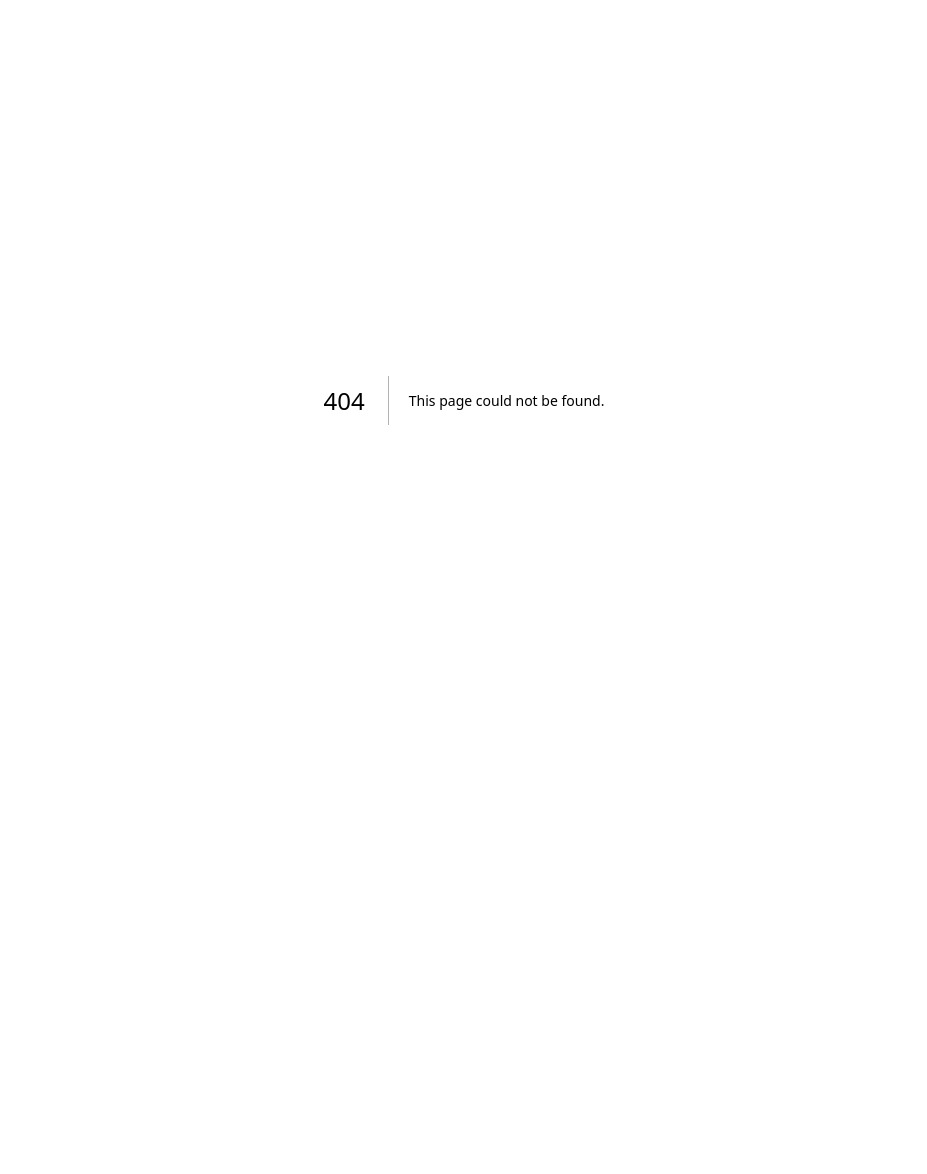
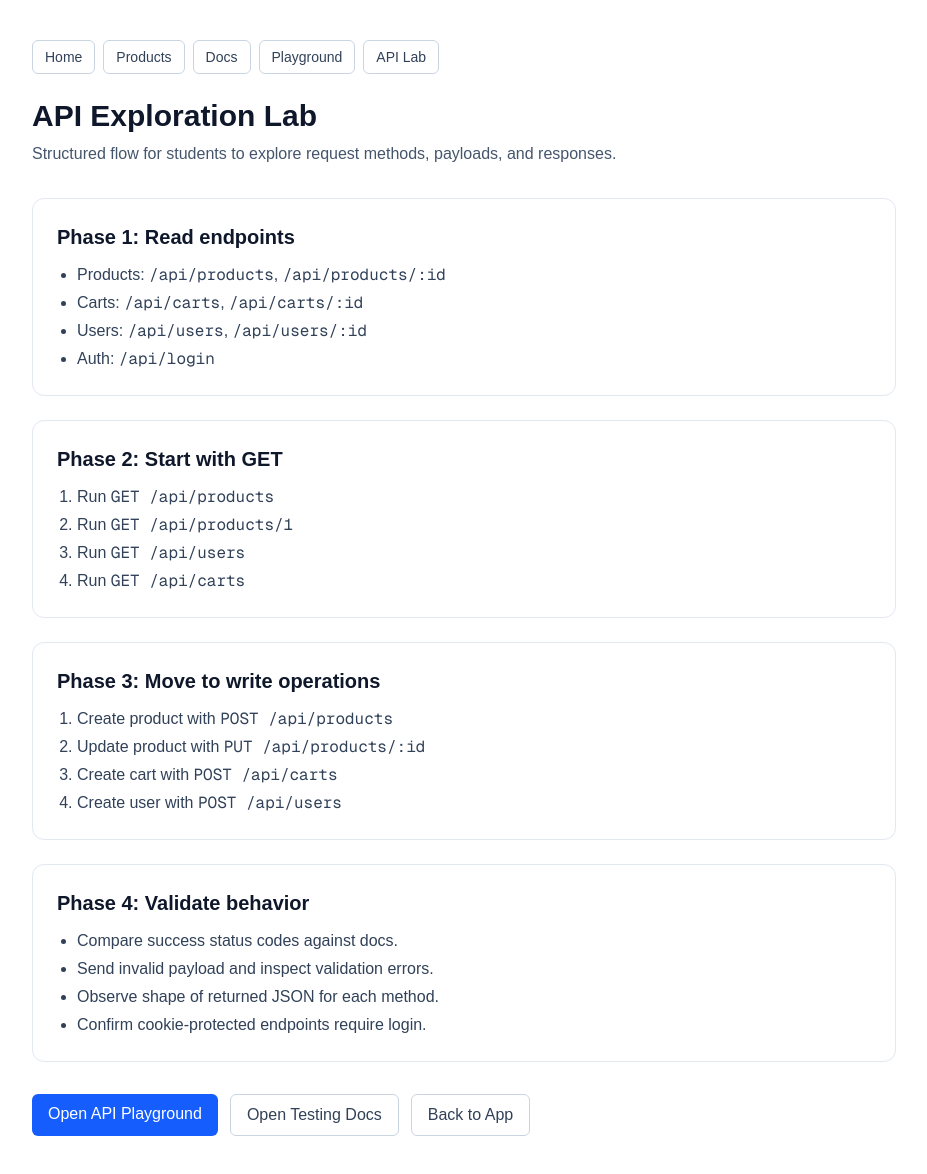
Before and after one commit to britelink/Fakestore, a Next.js app: page /api-lab in a window 1280 px wide. Before the commit this address had no page. Shown: the whole page, without its empty margins (176-1103 px from the left). Before the commit the page ends 800 px from the top, so only its background shows below. Built offline with nearby package versions, Linux system fonts and the light colour scheme.

Commit message:
Remove middleware for protected routes and add API Lab link to Home and Docs pages

```diff
--- /dev/null
+++ b/app/api-lab/page.tsx
@@ -0,0 +1,75 @@
+import Link from "next/link";
+import AppNav from "@/app/components/AppNav";
+
+export default function ApiLabPage() {
+  return (
+    <main className="mx-auto min-h-screen w-full max-w-4xl px-4 py-10">
+      <AppNav />
+      <h1 className="text-3xl font-bold text-slate-900">API Exploration Lab</h1>
+      <p className="mt-2 text-slate-600">
+        Structured flow for students to explore request methods, payloads, and responses.
+      </p>
+
+      <section className="mt-8 rounded-xl border border-slate-200 bg-white p-6">
+        <h2 className="text-xl font-semibold text-slate-900">Phase 1: Read endpoints</h2>
+        <ul className="mt-3 list-disc space-y-1 pl-5 text-slate-700">
+          <li>Products: <code>/api/products</code>, <code>/api/products/:id</code></li>
+          <li>Carts: <code>/api/carts</code>, <code>/api/carts/:id</code></li>
+          <li>Users: <code>/api/users</code>, <code>/api/users/:id</code></li>
+          <li>Auth: <code>/api/login</code></li>
+        </ul>
+      </section>
+
+      <section className="mt-6 rounded-xl border border-slate-200 bg-white p-6">
+        <h2 className="text-xl font-semibold text-slate-900">Phase 2: Start with GET</h2>
+        <ol className="mt-3 list-decimal space-y-1 pl-5 text-slate-700">
+          <li>Run <code>GET /api/products</code></li>
+          <li>Run <code>GET /api/products/1</code></li>
+          <li>Run <code>GET /api/users</code></li>
+          <li>Run <code>GET /api/carts</code></li>
+        </ol>
+      </section>
+
+      <section className="mt-6 rounded-xl border border-slate-200 bg-white p-6">
+        <h2 className="text-xl font-semibold text-slate-900">Phase 3: Move to write operations</h2>
+        <ol className="mt-3 list-decimal space-y-1 pl-5 text-slate-700">
+          <li>Create product with <code>POST /api/products</code></li>
+          <li>Update product with <code>PUT /api/products/:id</code></li>
+          <li>Create cart with <code>POST /api/carts</code></li>
+          <li>Create user with <code>POST /api/users</code></li>
+        </ol>
+      </section>
+
+      <section className="mt-6 rounded-xl border border-slate-200 bg-white p-6">
+        <h2 className="text-xl font-semibold text-slate-900">Phase 4: Validate behavior</h2>
+        <ul className="mt-3 list-disc space-y-1 pl-5 text-slate-700">
+          <li>Compare success status codes against docs.</li>
+          <li>Send invalid payload and inspect validation errors.</li>
+          <li>Observe shape of returned JSON for each method.</li>
+          <li>Confirm cookie-protected endpoints require login.</li>
+        </ul>
+      </section>
+
+      <div className="mt-8 flex flex-wrap gap-3">
+        <Link
+          href="/playground"
+          className="rounded-md bg-blue-600 px-4 py-2 text-white hover:bg-blue-700"
+        >
+          Open API Playground
+        </Link>
+        <Link
+          href="/docs"
+          className="rounded-md border border-slate-300 bg-white px-4 py-2 text-slate-700 hover:bg-slate-100"
+        >
+          Open Testing Docs
+        </Link>
+        <Link
+          href="/products"
+          className="rounded-md border border-slate-300 bg-white px-4 py-2 text-slate-700 hover:bg-slate-100"
+        >
+          Back to App
+        </Link>
+      </div>
+    </main>
+  );
+}
--- /dev/null
+++ b/app/api/carts/[cartId]/route.ts
@@ -0,0 +1 @@
+export { GET, PUT, DELETE } from "../../cart/[cartId]/route";
--- /dev/null
+++ b/app/api/carts/route.ts
@@ -0,0 +1 @@
+export { GET, POST } from "../cart/route";
--- /dev/null
+++ b/app/components/AppNav.tsx
@@ -0,0 +1,23 @@
+import Link from "next/link";
+
+export default function AppNav() {
+  return (
+    <nav className="mb-6 flex flex-wrap gap-2">
+      <Link href="/" className="rounded-md border border-slate-300 bg-white px-3 py-1.5 text-sm text-slate-700 hover:bg-slate-100">
+        Home
+      </Link>
+      <Link href="/products" className="rounded-md border border-slate-300 bg-white px-3 py-1.5 text-sm text-slate-700 hover:bg-slate-100">
+        Products
+      </Link>
+      <Link href="/docs" className="rounded-md border border-slate-300 bg-white px-3 py-1.5 text-sm text-slate-700 hover:bg-slate-100">
+        Docs
+      </Link>
+      <Link href="/playground" className="rounded-md border border-slate-300 bg-white px-3 py-1.5 text-sm text-slate-700 hover:bg-slate-100">
+        Playground
+      </Link>
+      <Link href="/api-lab" className="rounded-md border border-slate-300 bg-white px-3 py-1.5 text-sm text-slate-700 hover:bg-slate-100">
+        API Lab
+      </Link>
+    </nav>
+  );
+}
--- a/app/docs/page.tsx
+++ b/app/docs/page.tsx
@@ -1,11 +1,13 @@
 import Link from "next/link";
+import AppNav from "@/app/components/AppNav";
 
 export default function DocsPage() {
   return (
     <main className="mx-auto min-h-screen w-full max-w-3xl px-4 py-10">
+      <AppNav />
       <h1 className="text-3xl font-bold text-slate-900">BriteStore Testing Docs</h1>
       <p className="mt-2 text-slate-600">
-        Follow these steps to test login, products, and cart endpoints.
+        Follow these steps to test login, products, and carts endpoints.
       </p>
 
       <section className="mt-8 space-y-4 rounded-xl border border-slate-200 bg-white p-6">
@@ -32,8 +34,8 @@ export default function DocsPage() {
         <ul className="list-disc space-y-1 pl-5 text-slate-700">
           <li><code>GET/POST /api/products</code></li>
           <li><code>GET/PUT/DELETE /api/products/:productId</code></li>
-          <li><code>GET/POST /api/cart</code></li>
-          <li><code>GET/PUT/DELETE /api/cart/:cartId</code></li>
+          <li><code>GET/POST /api/carts</code></li>
+          <li><code>GET/PUT/DELETE /api/carts/:cartId</code></li>
           <li><code>GET/POST /api/users</code></li>
           <li><code>GET/PUT/DELETE /api/users/:userId</code></li>
         </ul>
@@ -65,6 +67,12 @@ export default function DocsPage() {
         >
           Open Playground
         </Link>
+        <Link
+          href="/api-lab"
+          className="rounded-md border border-slate-300 bg-white px-4 py-2 text-slate-700 hover:bg-slate-100"
+        >
+          Open API Lab
+        </Link>
       </div>
     </main>
   );
--- a/app/page.tsx
+++ b/app/page.tsx
@@ -36,6 +36,12 @@ export default function Home() {
           >
             API Playground
           </Link>
+          <Link
+            href="/api-lab"
+            className="rounded-md border border-slate-300 bg-white px-5 py-2.5 font-medium text-slate-700 transition hover:bg-slate-100"
+          >
+            API Lab
+          </Link>
         </div>
       </div>
     </main>
--- a/app/playground/page.tsx
+++ b/app/playground/page.tsx
@@ -1,6 +1,7 @@
 "use client";
 
 import { FormEvent, useState } from "react";
+import AppNav from "@/app/components/AppNav";
 
 const endpointTemplates = [
   { label: "GET products", value: "/api/products", method: "GET" },
@@ -8,11 +9,11 @@ const endpointTemplates = [
   { label: "GET product by id", value: "/api/products/1", method: "GET" },
   { label: "PUT product by id", value: "/api/products/1", method: "PUT" },
   { label: "DELETE product by id", value: "/api/products/1", method: "DELETE" },
-  { label: "GET carts", value: "/api/cart", method: "GET" },
-  { label: "POST cart", value: "/api/cart", method: "POST" },
-  { label: "GET cart by id", value: "/api/cart/1", method: "GET" },
-  { label: "PUT cart by id", value: "/api/cart/1", method: "PUT" },
-  { label: "DELETE cart by id", value: "/api/cart/1", method: "DELETE" },
+  { label: "GET carts", value: "/api/carts", method: "GET" },
+  { label: "POST cart", value: "/api/carts", method: "POST" },
+  { label: "GET cart by id", value: "/api/carts/1", method: "GET" },
+  { label: "PUT cart by id", value: "/api/carts/1", method: "PUT" },
+  { label: "DELETE cart by id", value: "/api/carts/1", method: "DELETE" },
   { label: "GET users", value: "/api/users", method: "GET" },
   { label: "POST user", value: "/api/users", method: "POST" },
   { label: "GET user by id", value: "/api/users/1", method: "GET" },
@@ -43,7 +44,7 @@ const defaultBodies: Record<string, string> = {
     null,
     2,
   ),
-  "POST /api/cart": JSON.stringify(
+  "POST /api/carts": JSON.stringify(
     {
       userId: 2,
       date: "2026-04-29",
@@ -52,7 +53,7 @@ const defaultBodies: Record<string, string> = {
     null,
     2,
   ),
-  "PUT /api/cart/1": JSON.stringify(
+  "PUT /api/carts/1": JSON.stringify(
     {
       userId: 2,
       date: "2026-04-29",
@@ -125,6 +126,7 @@ export default function PlaygroundPage() {
 
   return (
     <main className="mx-auto min-h-screen w-full max-w-5xl px-4 py-8">
+      <AppNav />
       <h1 className="text-3xl font-bold text-slate-900">BriteStore API Playground</h1>
       <p className="mt-2 text-slate-600">
         Test all Fake Store proxy endpoints from one screen. Login first so protected routes work.
--- a/app/products/[productId]/AddToCartButton.tsx
+++ b/app/products/[productId]/AddToCartButton.tsx
@@ -18,11 +18,10 @@ export default function AddToCartButton({ productId, className }: AddToCartButto
     setMessage("");
 
     try {
-      // Fake Store demo user id that is known to exist.
       const demoUserId = 2;
       const today = new Date().toISOString().slice(0, 10);
 
-      const response = await fetch("/api/cart", {
+      const response = await fetch("/api/carts", {
         method: "POST",
         headers: { "Content-Type": "application/json" },
         body: JSON.stringify({
--- a/app/products/[productId]/page.tsx
+++ b/app/products/[productId]/page.tsx
@@ -2,6 +2,7 @@ import { cookies, headers } from "next/headers";
 import { redirect } from "next/navigation";
 import Image from "next/image";
 import AddToCartButton from "./AddToCartButton";
+import AppNav from "@/app/components/AppNav";
 
 type Product = {
   id: number;
@@ -68,6 +69,7 @@ const ProductPage = async ({
 
   return (
     <main className="mx-auto max-w-4xl p-6">
+      <AppNav />
       <div className="mb-6 flex items-center gap-3">
         <Image
           src="/briteeducation-logo.png"
--- a/app/products/page.tsx
+++ b/app/products/page.tsx
@@ -2,6 +2,7 @@
 import React, { useEffect, useMemo, useState } from 'react';
 import { useRouter } from 'next/navigation';
 import Image from 'next/image';
+import AppNav from '@/app/components/AppNav';
 
 type Product = {
   id: number;
@@ -63,6 +64,7 @@ const ProductsPage = () => {
   return (
     <main className="min-h-screen bg-slate-50 px-4 py-8 sm:px-6 lg:px-8">
       <div className="mx-auto w-full max-w-7xl">
+        <AppNav />
         <div className="mb-8">
           <div className="mb-4 flex items-center justify-between gap-3">
             <div className="flex items-center gap-3">
@@ -139,11 +141,12 @@ const ProductsPage = () => {
                     className="flex h-full flex-col rounded-2xl border border-slate-200 bg-white p-4 shadow-sm transition hover:shadow-md"
                   >
                     <div className="mb-4 flex h-44 items-center justify-center rounded-xl bg-slate-100 p-4">
-                      <img
+                      <Image
                         src={product.image}
                         alt={product.title}
+                        width={220}
+                        height={220}
                         className="h-full max-h-36 w-auto object-contain"
-                        loading="lazy"
                       />
                     </div>
                     <p className="mb-2 line-clamp-1 text-xs font-medium uppercase tracking-wide text-slate-500">
--- a/middleware.ts
+++ b/proxy.ts
@@ -1,8 +1,8 @@
 import { NextRequest, NextResponse } from "next/server";
 
-const PROTECTED_PATHS = ["/products"];
+const PROTECTED_PATHS = ["/products", "/playground", "/api"];
 
-export function middleware(req: NextRequest) {
+export function proxy(req: NextRequest) {
   const token = req.cookies.get("fakeStoreToken")?.value;
   const { pathname } = req.nextUrl;
 
@@ -24,5 +24,5 @@ export function middleware(req: NextRequest) {
 }
 
 export const config = {
-  matcher: ["/products/:path*", "/login"],
+  matcher: ["/products/:path*", "/playground/:path*", "/api/:path*", "/login"],
 };
```
